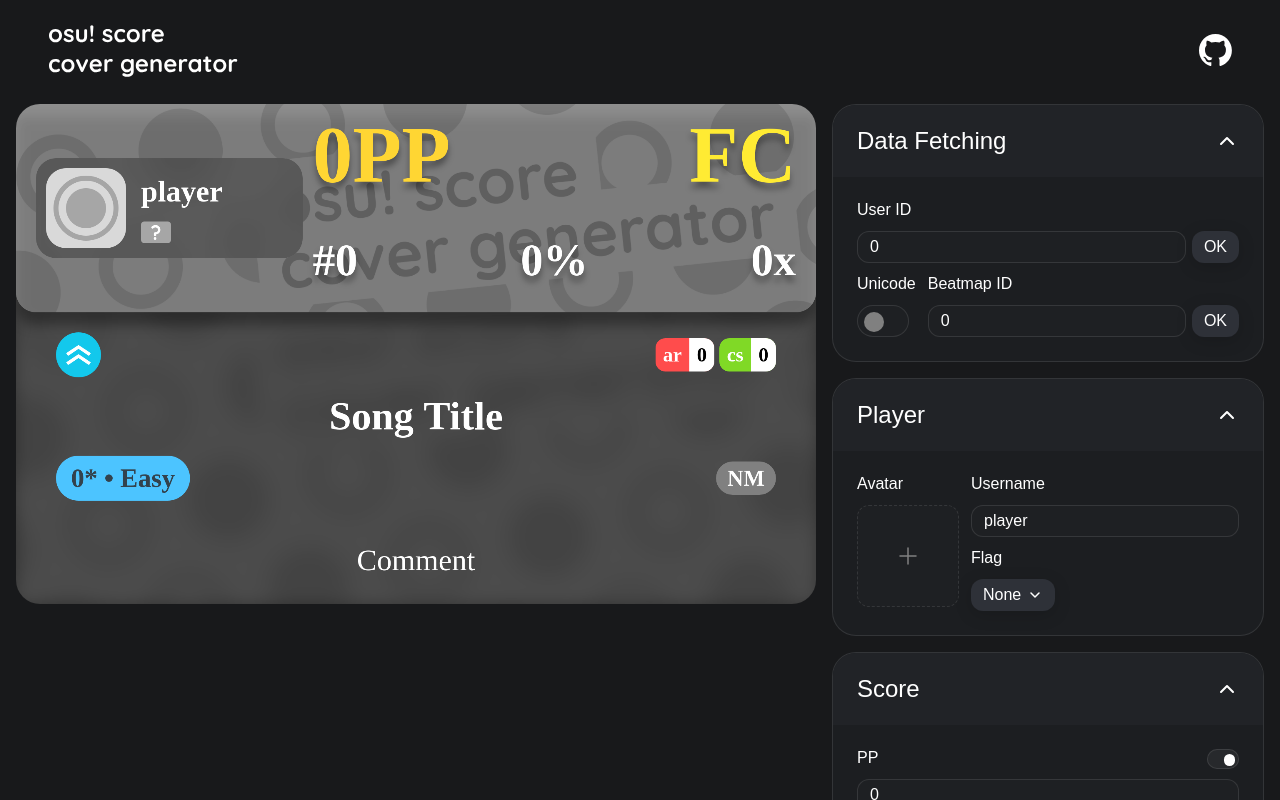
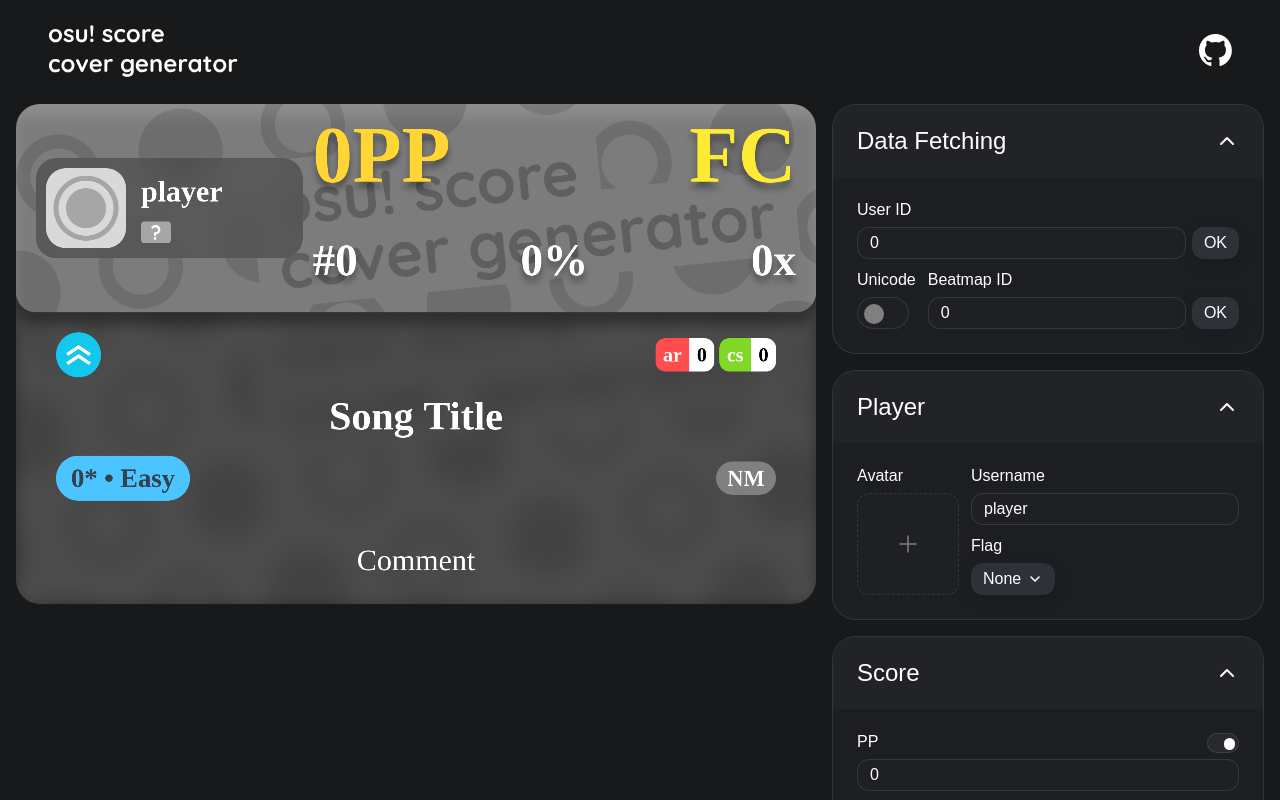
Before and after one commit to alivemaster/osu-score-cover-generator, a Vue app: page / in a window 1280 px wide. Shown: the top 800 px of the page. Built offline with nearby package versions, Linux system fonts and the light colour scheme.

Commit message:
set PropTitle height to 1.25rem & nowarp

```diff
--- a/src/components/PropTitle.vue
+++ b/src/components/PropTitle.vue
@@ -6,12 +6,13 @@
 <style scoped>
 .prop-title {
     /* box */
-    height: 1.5rem;
+    height: 1.25rem;
     margin: 0;
 
     /* typo */
     font-size: 1rem;
     font-weight: 500;
     color: var(--fg3);
+    text-wrap: nowrap;
 }
 </style>
```
